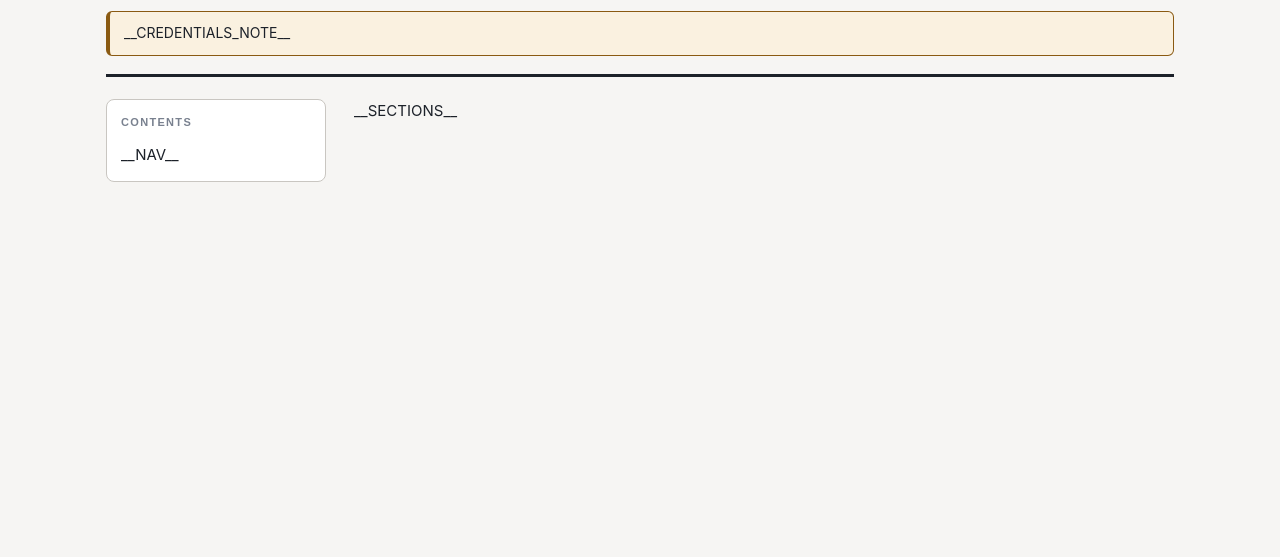
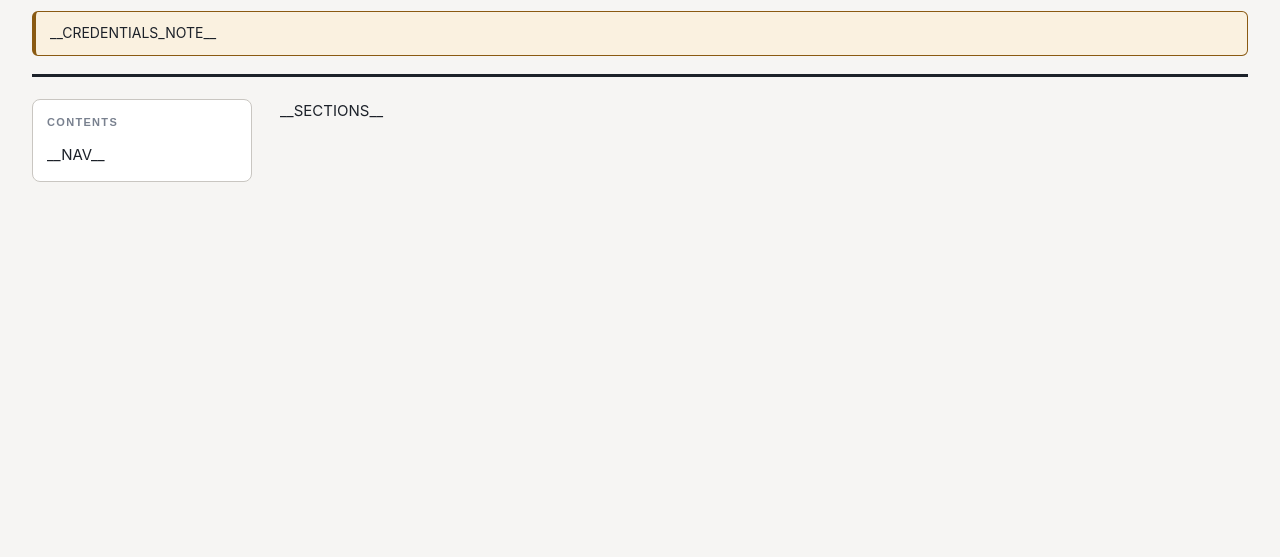
Before and after one commit to curtismu7/demo-field-guide-LAB, a website: page web/template.html in a window 1280 px wide. Shown: the part 243-800 px from the top of the page. Drawn offline with Linux system fonts and the light colour scheme; no server answers.

Commit message:
Page frame: use the screen (max-width 2200px, was 1100px)
The page frame was capped at about half of a wide monitor. Raised to 2200px; prose measures (lede, intro, talk track) are untouched.

```diff
--- a/web/styles.css
+++ b/web/styles.css
@@ -42,7 +42,7 @@ body {
   color: var(--ink);
   font: 15px/1.6 -apple-system, BlinkMacSystemFont, "Segoe UI", Roboto, Helvetica, Arial, sans-serif;
 }
-.page { max-width: 1100px; margin: 0 auto; padding-block: 20px 64px; padding-inline: max(16px, env(safe-area-inset-left, 0px)); }
+.page { max-width: 2200px; margin: 0 auto; padding-block: 20px 64px; padding-inline: max(16px, env(safe-area-inset-left, 0px)); }
 
 h1, h2, h3 { font-family: 'Barlow', 'Avenir Next', 'Segoe UI', sans-serif; text-wrap: balance; margin: 0; }
 a { color: var(--lab-accent-deep); }
```
